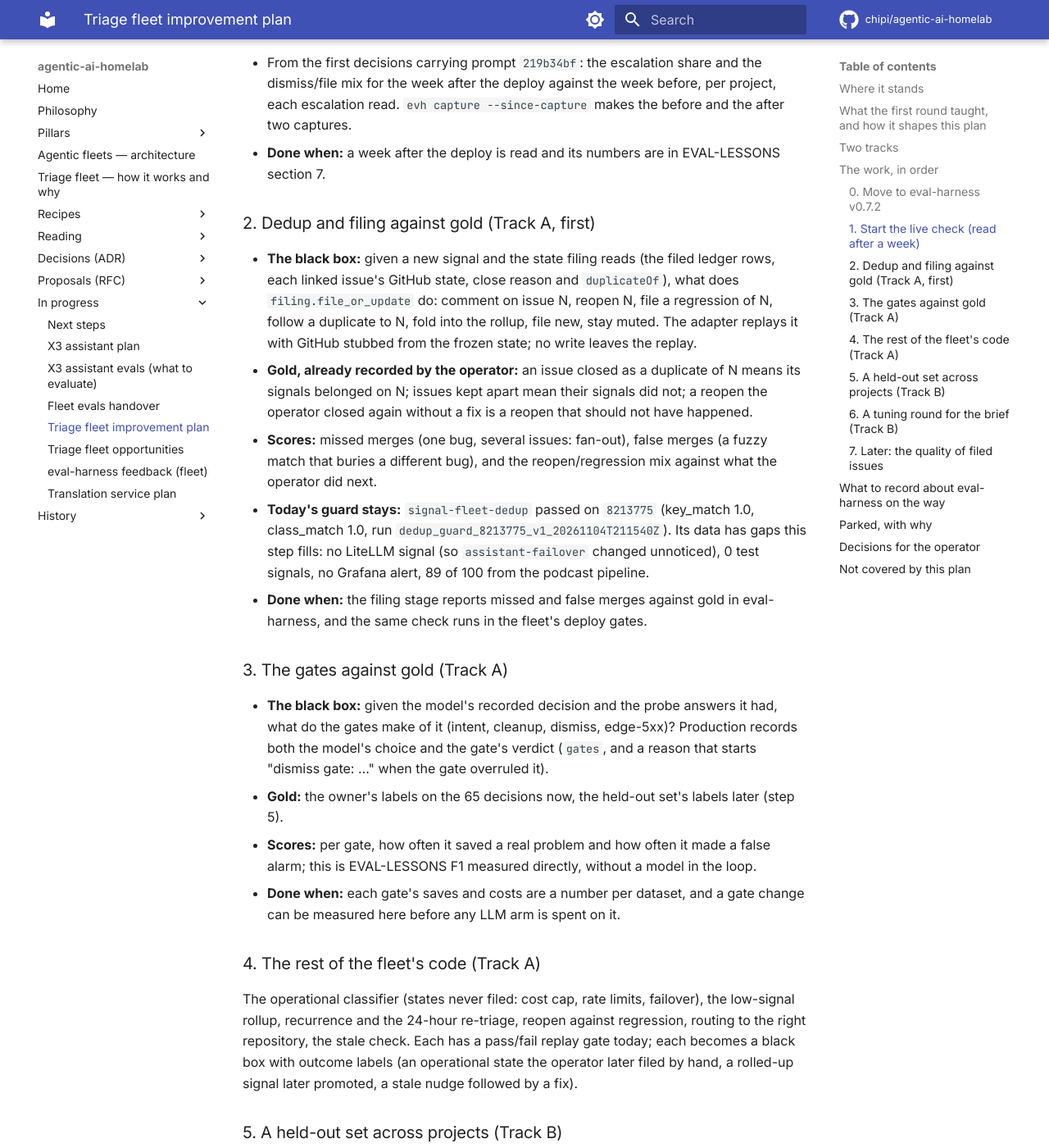
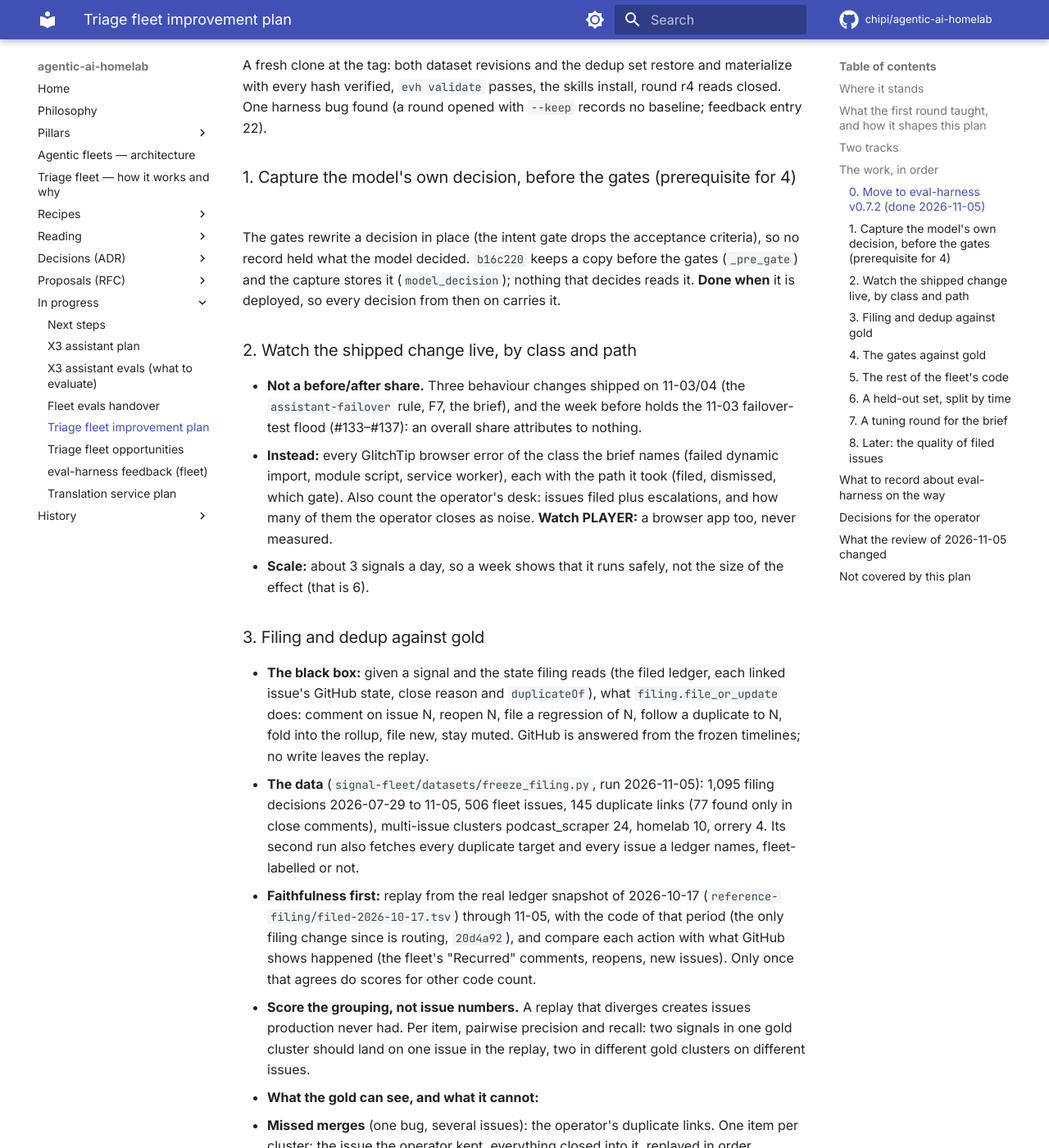
Before and after one commit to chipi/agentic-ai-homelab, an MkDocs documentation site: the page built from docs/wip/triage-fleet-improvement-plan.md, in a window 1280 px wide and 1400 px high, scrolled down 2501 px. Shown: the whole window at 82% size. Built offline with MkDocs 1.6.1 and Material for MkDocs 9.7.7, drawn with Linux system fonts in a browser that asks for light colours; comment, search, counter and statistics services are not loaded; some of the changed text lies outside the part shown.

Commit message:
docs(signal-fleet): the plan revised after its review; the shipped change's effect restated
An independent review of the improvement plan and the fleet docs found that
step "the gates against gold" could not run on existing records, that
duplicate links cannot show false merges, and that the live check was
confounded. The plan now: capture the model's own decision first (b16c220),
filing scored as a grouping with a separate false-merge audit and
independent negatives, faithfulness from the 2026-10-17 ledger snapshot,
reopens scored only after a fix, the live check by class and path with the
operator's desk and PLAYER, the held-out set split by time with dismissals
unlabelled and a calibration sample. Grafana decisions excluded from filing
scores.

Restated (EVAL-LESSONS §7, plan, opportunities): the brief change of
2026-11-04 cut escalations but raised filings; slightly more reaches the
operator (0.749 -> 0.785), less of it noise (0.445 -> 0.373). Checked and not
confirmed: label correlation; the 12 decisions it moved rest on 12 distinct
owner verdicts.

make docs-build: MAKE_EXIT=0 (strict).

Co-Authored-By: Claude Opus 5.5 <noreply@anthropic.com>
Claude-Session: https://claude.ai/code/session_014cvkLELRHAM3U7cjJUhbZ1

```diff
--- a/docs/wip/triage-fleet-improvement-plan.md
+++ b/docs/wip/triage-fleet-improvement-plan.md
@@ -1,42 +1,47 @@
 # Triage fleet: a plan for making it better, by measurement
 
-**Status:** proposal, 2026-11-04, revised 2026-11-05 (fleet session), to decide with the operator. **Goal:** fewer
-missed problems and fewer escalations on the operator's desk from the triage fleet (signal-fleet, Fleet 2), with
-every change measured on real decisions before it ships; and, at the same time, a real test of eval-harness
-(v0.7.2) on a kind of system it has not been used for: plain code.
+**Status:** proposal, 2026-11-04; revised 2026-11-05 twice: code evals first, then after an independent review of the
+plan (its findings are folded in below and listed at the end). To decide with the operator. **Goal:** fewer missed
+problems and less noise reaching the operator from the triage fleet (signal-fleet, Fleet 2), with every change
+measured on real decisions before it ships; and, at the same time, a real test of eval-harness (v0.7.2) on a kind of
+system it has not been used for: plain code.
 
 ## Where it stands
 
 - **Shipped 2026-11-04** (`8213775`, deployed 16:30 UTC): the fleet files the app's failures to load its own code
   instead of dismissing them, and a decision with no answer no longer re-triages silently (F7). On the 65
-  owner-labelled Orrery decisions (dataset v2) the combined cost fell from 0.872 to 0.446 (p 0.0011) and escalations
-  from 0.292 to 0.118; no live decision has used it yet.
+  owner-labelled Orrery decisions (dataset v2) the combined cost fell from 0.872 to 0.446 (p 0.0011) and missed real
+  problems from 0.206 to 0.059. It moved work from escalations to filings: slightly more decisions reach the
+  operator (0.749 → 0.785), fewer of them noise (0.445 → 0.373). Measured on Orrery only; the brief serves every
+  project.
 - **The details:** [`signal-fleet/EVAL-LESSONS-0.6.0.md`](https://github.com/chipi/agentic-ai-homelab/blob/main/signal-fleet/EVAL-LESSONS-0.6.0.md)
-  section 7; the open items: [NEXT_STEPS](NEXT_STEPS.md), Fleets, "(fleet session)".
+  section 7; every idea and its status: [triage fleet opportunities](triage-fleet-opportunities.md).
 
 ## What the first round taught, and how it shapes this plan
 
 1. **The brief and the gates are the lever, not the model.** 80+ model arms found none better than production's.
-2. **Most of what reaches the operator is decided by code, not by the model.** The dismiss gate alone saved 12
-   real problems and cost 8 false alarms on v1; filing decides whether a signal becomes a comment, a reopen, a
-   regression or a new issue. None of that code is measured for correctness: its replay gates
-   (`signal-fleet/mvp/eval_*_replay.py`) say "nothing regressed", never "how often is it right".
+2. **Most of what reaches the operator is decided by code.** The dismiss gate alone, on one pass over v2, stopped 8
+   dismissals of real problems and made 7 false alarms; filing decides whether a signal becomes a comment, a
+   reopen, a regression or a new issue. None of that code is measured for correctness: its replay gates say
+   "nothing regressed", never "how often is it right".
 3. **The data decides the answer.** v1 of the dataset leaked hindsight that steered the model; every set this plan
    adds is built from what the fleet could see at decision time, and checked for it before use.
-4. **65 decisions separate only large effects in an LLM arm.** Code is deterministic: one pass is exact, and a run
-   costs nothing.
+4. **65 decisions separate only large effects in an LLM arm.** Code is deterministic, so one pass has no run-to-run
+   noise; the items are still a sample (38 multi-issue clusters for filing), so results carry sampling error.
 5. **Every change so far was designed and measured on the same 65 decisions.** Nothing has been confirmed on
    decisions it was not designed from.
 6. **Measured before shipped works, and so does writing the prediction down first.**
+7. **The operator's actions are gold only where the operator looked.** A dismissal was never looked at; a wrong
+   merge became a comment the operator never saw as a separate issue. Each step below says which errors its gold
+   can and cannot see.
 
 ## Two tracks
 
 **Track A: the fleet's code, as black boxes.** Each piece of deterministic fleet code becomes a system under test in
 eval-harness: an adapter feeds it frozen inputs (the signal, and the state it reads: the filed ledger, GitHub's
 issue states, the model's recorded decision), takes its decision as the output, and scores it against what the
-operator did. No model, no spend, exact. It is also the harness test the operator asked for: writing code adapters,
-freezing a system's external state as part of an item, gold from operator actions, and scoring a deterministic
-system, which eval-harness has done only once (the dedup regression guard, against its own past output).
+operator did. No model, no spend. It is also the harness test the operator asked for: code adapters, a system's
+external state frozen as part of an item, gold from operator actions, a deterministic system scored.
 
 **Track B: the LLM step.** The brief and the model, measured on unseen decisions before the next change.
 
@@ -44,111 +49,145 @@ system, which eval-harness has done only once (the dedup regression guard, again
 
 | # | Track | Work | Spend | Operator time |
 |---|---|---|---|---|
-| 0 | both | move to eval-harness v0.7.2 as released | $0 | none |
-| 1 | B | start the live check of the shipped change (read it after a week) | $0 | none |
-| 2 | A | dedup and filing against gold | $0 | none: the duplicate links are the labels |
-| 3 | A | the gates against gold | $0 | none beyond labels that exist |
-| 4 | A | the other code: operational classifier, low-signal rollup, recurrence, routing, stale check | $0 | a few labels where no outcome exists |
-| 5 | B | a held-out set across projects | $0 model | labels on the disagreements only |
-| 6 | B | a tuning round for the brief | about $1 an arm, a budget per round | a go per round |
-| 7 | B | the quality of filed issues | later | rubric |
+| 0 | both | move to eval-harness v0.7.2 as released | $0 | done 2026-11-05 |
+| 1 | A, B | capture the model's own decision, before the gates | $0 | a push |
+| 2 | B | watch the shipped change live, by class and path | $0 | none |
+| 3 | A | filing and dedup against gold | $0 | labels on a sample of fuzzy matches |
+| 4 | A | the gates against gold | about $0.40 once (one recorded pass), then $0 | none |
+| 5 | A | the rest of the fleet's code | $0 | a few labels where no outcome exists |
+| 6 | B | a held-out set, split by time | $0 model | labels on disagreements and a calibration sample |
+| 7 | B | a tuning round for the brief | about $1 an arm, a budget per round | a go per round |
+| 8 | B | the quality of filed issues | later | rubric |
 
-### 0. Move to eval-harness v0.7.2
+### 0. Move to eval-harness v0.7.2 (done 2026-11-05)
 
-- A fresh install from the tag (`evaluation-harness @ git+https://github.com/chipi/eval-harness@v0.7.2#subdirectory=harness`),
-  in a clean checkout: `fetch.py` restores both dataset revisions, round r4's runs validate, `skills-install` and
-  the project `AGENTS.md` are what an agent starts from.
-- **Done when:** r4's data and runs restore and `evh validate` passes on the released version, not on a local branch.
+A fresh clone at the tag: both dataset revisions and the dedup set restore and materialize with every hash
+verified, `evh validate` passes, the skills install, round r4 reads closed. One harness bug found (a round opened
+with `--keep` records no baseline; feedback entry 22).
 
-### 1. Start the live check (read after a week)
+### 1. Capture the model's own decision, before the gates (prerequisite for 4)
 
-- From the first decisions carrying prompt `219b34bf`: the escalation share and the dismiss/file mix for the week
-  after the deploy against the week before, per project, each escalation read. `evh capture --since-capture` makes
-  the before and the after two captures.
-- **Done when:** a week after the deploy is read and its numbers are in EVAL-LESSONS section 7.
+The gates rewrite a decision in place (the intent gate drops the acceptance criteria), so no record held what the
+model decided. `b16c220` keeps a copy before the gates (`_pre_gate`) and the capture stores it (`model_decision`);
+nothing that decides reads it. **Done when** it is deployed, so every decision from then on carries it.
 
-### 2. Dedup and filing against gold (Track A, first)
+### 2. Watch the shipped change live, by class and path
 
-- **The black box:** given a new signal and the state filing reads (the filed ledger rows, each linked issue's
-  GitHub state, close reason and `duplicateOf`), what does `filing.file_or_update` do: comment on issue N, reopen N,
-  file a regression of N, follow a duplicate to N, fold into the rollup, file new, stay muted. The adapter replays it
-  with GitHub stubbed from the frozen state; no write leaves the replay.
-- **Gold, already recorded by the operator:** an issue closed as a duplicate of N means its signals belonged on N;
-  issues kept apart mean their signals did not; a reopen the operator closed again without a fix is a reopen that
-  should not have happened.
-- **Scores:** missed merges (one bug, several issues: fan-out), false merges (a fuzzy match that buries a different
-  bug), and the reopen/regression mix against what the operator did next.
-- **Today's guard stays:** `signal-fleet-dedup` passed on `8213775` (key_match 1.0, class_match 1.0, run
-  `dedup_guard_8213775_v1_20261104T211540Z`). Its data has gaps this step fills: no LiteLLM signal (so
-  `assistant-failover` changed unnoticed), 0 test signals, no Grafana alert, 89 of 100 from the podcast pipeline.
-- **Done when:** the filing stage reports missed and false merges against gold in eval-harness, and the same check
-  runs in the fleet's deploy gates.
+- **Not a before/after share.** Three behaviour changes shipped on 11-03/04 (the `assistant-failover` rule, F7, the
+  brief), and the week before holds the 11-03 failover-test flood (#133–#137): an overall share attributes to
+  nothing.
+- **Instead:** every GlitchTip browser error of the class the brief names (failed dynamic import, module script,
+  service worker), each with the path it took (filed, dismissed, which gate). Also count the operator's desk:
+  issues filed plus escalations, and how many of them the operator closes as noise. **Watch PLAYER:** a browser app
+  too, never measured.
+- **Scale:** about 3 signals a day, so a week shows that it runs safely, not the size of the effect (that is 6).
 
-### 3. The gates against gold (Track A)
+### 3. Filing and dedup against gold
 
-- **The black box:** given the model's recorded decision and the probe answers it had, what do the gates make of
-  it (intent, cleanup, dismiss, edge-5xx)? Production records both the model's choice and the gate's verdict
-  (`gates`, and a reason that starts "dismiss gate: …" when the gate overruled it).
-- **Gold:** the owner's labels on the 65 decisions now, the held-out set's labels later (step 5).
-- **Scores:** per gate, how often it saved a real problem and how often it made a false alarm; this is EVAL-LESSONS
-  F1 measured directly, without a model in the loop.
-- **Done when:** each gate's saves and costs are a number per dataset, and a gate change can be measured here before
-  any LLM arm is spent on it.
+- **The black box:** given a signal and the state filing reads (the filed ledger, each linked issue's GitHub state,
+  close reason and `duplicateOf`), what `filing.file_or_update` does: comment on issue N, reopen N, file a regression
+  of N, follow a duplicate to N, fold into the rollup, file new, stay muted. GitHub is answered from the frozen
+  timelines; no write leaves the replay.
+- **The data** (`signal-fleet/datasets/freeze_filing.py`, run 2026-11-05): 1,095 filing decisions 2026-07-29 to
+  11-05, 506 fleet issues, 145 duplicate links (77 found only in close comments), multi-issue clusters
+  podcast_scraper 24, homelab 10, orrery 4. Its second run also fetches every duplicate target and every issue a
+  ledger names, fleet-labelled or not.
+- **Faithfulness first:** replay from the real ledger snapshot of 2026-10-17 (`reference-filing/filed-2026-10-17.tsv`)
+  through 11-05, with the code of that period (the only filing change since is routing, `20d4a92`), and compare each
+  action with what GitHub shows happened (the fleet's "Recurred" comments, reopens, new issues). Only once that
+  agrees do scores for other code count.
+- **Score the grouping, not issue numbers.** A replay that diverges creates issues production never had. Per item,
+  pairwise precision and recall: two signals in one gold cluster should land on one issue in the replay, two in
+  different gold clusters on different issues.
+- **What the gold can see, and what it cannot:**
+  - **Missed merges** (one bug, several issues): the operator's duplicate links. One item per cluster: the issue
+    the operator kept, everything closed into it, replayed in order.
+  - **False merges** (a fuzzy match that buried a different bug): the operator never sees these as a second issue,
+    so duplicate links cannot show them. A separate audit: every fleet comment "matched on norm_key / alert_key" in
+    the frozen timelines, a sample labelled by the operator (same bug or not).
+  - **Look-alike negatives** are chosen by a rule independent of the code under test (same project, overlapping
+    window, different gold cluster), never by the code's own keys.
+  - **Reopens and regressions** are scored only where the earlier close was a fix; a reopen of an issue closed as
+    noise is a triage error, not a filing one.
+- **Not scored:** Grafana decisions (the ledger keeps an alert's name, not its labels, so their keys cannot be
+  rebuilt; 125 of 1,095), and GlitchTip decisions whose issue no longer exists (reported as a share).
+- **One dataset per repo** (podcast_scraper, agentic-ai-homelab, orrery), from one replay: the ledger is shared
+  across repos, and the code's keys do not include the repo, so cross-repo matches are checked too.
+- **Done when** each repo reports missed merges, false merges (from the audit) and the reopen mix against gold, the
+  faithfulness check agrees, and the same check runs in the fleet's deploy gates.
 
-### 4. The rest of the fleet's code (Track A)
+### 4. The gates against gold
 
-The operational classifier (states never filed: cost cap, rate limits, failover), the low-signal rollup, recurrence
-and the 24-hour re-triage, reopen against regression, routing to the right repository, the stale check. Each has a
-pass/fail replay gate today; each becomes a black box with outcome labels (an operational state the operator later
-filed by hand, a rolled-up signal later promoted, a stale nudge followed by a fix).
+- **The black box:** given the model's own decision and the probe answers it had, what the gates (intent, cleanup,
+  dismiss, edge-5xx) make of it. Gold: the owner's labels.
+- **Inputs:** step 1's `model_decision` for decisions from its deploy on; for the 65 labelled decisions, one recorded
+  pass of production's model on the fleet at `b16c220` (the eval-harness output then carries `_pre_gate`), about
+  $0.40. After that every gate change is measured offline, at no cost and with no model noise.
+- **Scores:** per gate, saves (a real problem stopped from being dismissed) and costs (a right dismissal made a false
+  alarm). This is EVAL-LESSONS F1 measured directly, and where the client-noise gate's smaller form is measured first.
 
-### 5. A held-out set across projects (Track B)
+### 5. The rest of the fleet's code
 
-- **Source:** the per-decision probe captures on the mini since 2026-10-29 (`~/signal-fleet/results/probes/`, 75 on
-  2026-11-04, about 15 Orrery, the rest LiteLLM, the podcast pipeline, Grafana alerts): the answers the model read,
-  no rebuild, no hindsight.
-- **Labels:** eval-harness's outcome rules first; the operator decides only where the rules and production disagree.
-- **Use:** split once into a tuning part and a test part; confirm a candidate once on the test part, never tune on
-  it. It also gives step 3 its first server-side signals.
+The operational classifier, the low-signal rollup, recurrence and the 24-hour re-triage, routing, the stale check.
+Each has a pass/fail replay gate; each becomes a black box with outcome labels (an operational state the operator
+later filed by hand, a rolled-up signal later promoted, a stale nudge followed by a fix).
 
-### 6. A tuning round for the brief (Track B)
+### 6. A held-out set, split by time
+
+- **Split now, by time:** decisions after a fixed date D go to the test part, not opened until a candidate is ready;
+  everything before D is tuning data. Steps 3–5 and every tuning round read the tuning side only.
+- **Source:** the per-decision captures since 2026-10-29 (exact: the answers the model read, no rebuild).
+- **Labels:** outcome rules first. A dismissal has no outcome (nobody looked): it stays unlabelled, never "noise".
+  The operator decides where the rules and production disagree, plus a random calibration sample of agreements, so
+  the gold does not lean toward production.
+- **Power:** at about 3 decisions a day the test part grows by about 45 a month, mixed projects. State the smallest
+  effect it can detect before opening it; it will detect r4-sized effects, not small ones.
+
+### 7. A tuning round for the brief
 
 - One round per question, its budget fixed first; each arm one change with its `hypothesis:` block committed before
-  its run; `arm-smoke` before each paid run; k=3; paired tests against the baseline and against what ships; the
-  winner confirmed once on step 5's test part; shipped only through the fleet's deploy gates.
-- **Candidates already found:** the client-noise gate in a smaller form (gate and two classes, no mirrored-bundle
-  sentence; measurable first in step 3), telling the model the trade-off it is scored on (EVAL-LESSONS suggestion
-  6), `event_detail` as the first look (F4), ORRERY-U.
+  its run; `arm-smoke` first; k=3; paired tests against the baseline and against what ships; the winner confirmed
+  once on step 6's test part; shipped only through the fleet's deploy gates.
+- **Candidates:** see [opportunities](triage-fleet-opportunities.md) §1–2 (context up front, the smaller
+  client-noise gate, the scored trade-off in the brief, ORRERY-U).
 
-### 7. Later: the quality of filed issues
+### 8. Later: the quality of filed issues
 
 A filed issue is good when the bug-fix fleet can ship from it (EVAL.md). It needs seeded defects and a judge, and the
 bug-fix fleet is paused.
 
 ## What to record about eval-harness on the way
 
-For each Track A step, what it took to write the adapter (the interface, what the harness assumes about a system),
-how external state is frozen into an item and replayed, how gold is made from operator actions (`label-from-capture`
-rules), and what the scoring and comparison commands do with a deterministic system (one pass, no noise). Every
-friction and question goes to the eval harness session with a reproduction, for 0.8.0.
-
-## Parked, with why
-
-- **A stale-client rule in filing:** 3 of the fleet's 63 real reopens and regressions; GlitchTip cannot tell which
-  build was live, so it needs deploy history. Step 2's reopen scores will show whether it is worth more than that.
-- **The client-noise gate as measured:** not better than what ships; its smaller form is step 6's first candidate,
-  with its gate part measured in step 3 first.
+For each Track A step: what writing the adapter took, how external state is frozen into an item and replayed, how
+gold is made from operator actions, and what the comparison commands do with a deterministic system. Every friction
+goes to the eval harness session with a reproduction: [feedback log](eval-harness-feedback-fleet.md).
 
 ## Decisions for the operator
 
-1. The order: steps 0 to 4 now (no spend, no operator time beyond a few labels), 5 and 6 after.
-2. Step 5's labelling: how many disagreements you are willing to label per batch.
-3. Step 6's budget per round.
-4. Whether each Track A eval joins the fleet's deploy gates once it scores against gold.
+1. Deploy step 1 (a push and the fleet's deploy).
+2. Step 3's false-merge audit: how many fuzzy matches you are willing to label.
+3. Step 6: the split date D, and how many disagreements plus calibration items per batch.
+4. Step 7's budget per round.
+5. Whether each Track A eval joins the fleet's deploy gates once it scores against gold.
+
+## What the review of 2026-11-05 changed
+
+An independent review (Fable-class advisor, read-only) of this plan and the fleet docs. Folded in above:
+- step 4 could not run on existing records (no pre-gate decision): step 1 added, `b16c220`;
+- false merges have no gold in duplicate links: a separate audit, and negatives chosen independently of the code;
+- score the grouping (pairwise), not issue numbers;
+- faithfulness from the 10-17 ledger snapshot, and the snapshot fetches every issue filing can read;
+- reopens scored only after a fix;
+- the live check by class and path, with the operator's desk and PLAYER, not a before/after share;
+- the shipped change's "escalations fell" restated: work moved from escalations to filings;
+- the held-out set split by time now, dismissals unlabelled, a calibration sample, power stated first;
+- Grafana decisions excluded from filing scores.
+Checked and not confirmed: the concern that r4's labels were correlated (one verdict carried to many decisions);
+the 12 decisions the shipped change moved rest on 12 distinct owner verdicts.
 
 ## Not covered by this plan
 
-- Models: the plan keeps production's model; a model change would be its own round once step 5 exists.
+- Models: the plan keeps production's model; a model change would be its own round once step 6 exists.
 - The bug-fix fleet (Fleet 1) and the remediation fleet: out of scope here.
 - Warnings: the fleet does not see them by design (guide, Known gaps).
 - The three X3 assistant items marked "(fleet session)" in NEXT_STEPS: tracked there, not part of this plan.
```
Also changed, not shown: docs/signal-fleet-guide.md (+1 -1 lines), docs/wip/triage-fleet-opportunities.md (+29 -25 lines), signal-fleet/EVAL-LESSONS-0.6.0.md (+11 -1 lines).
